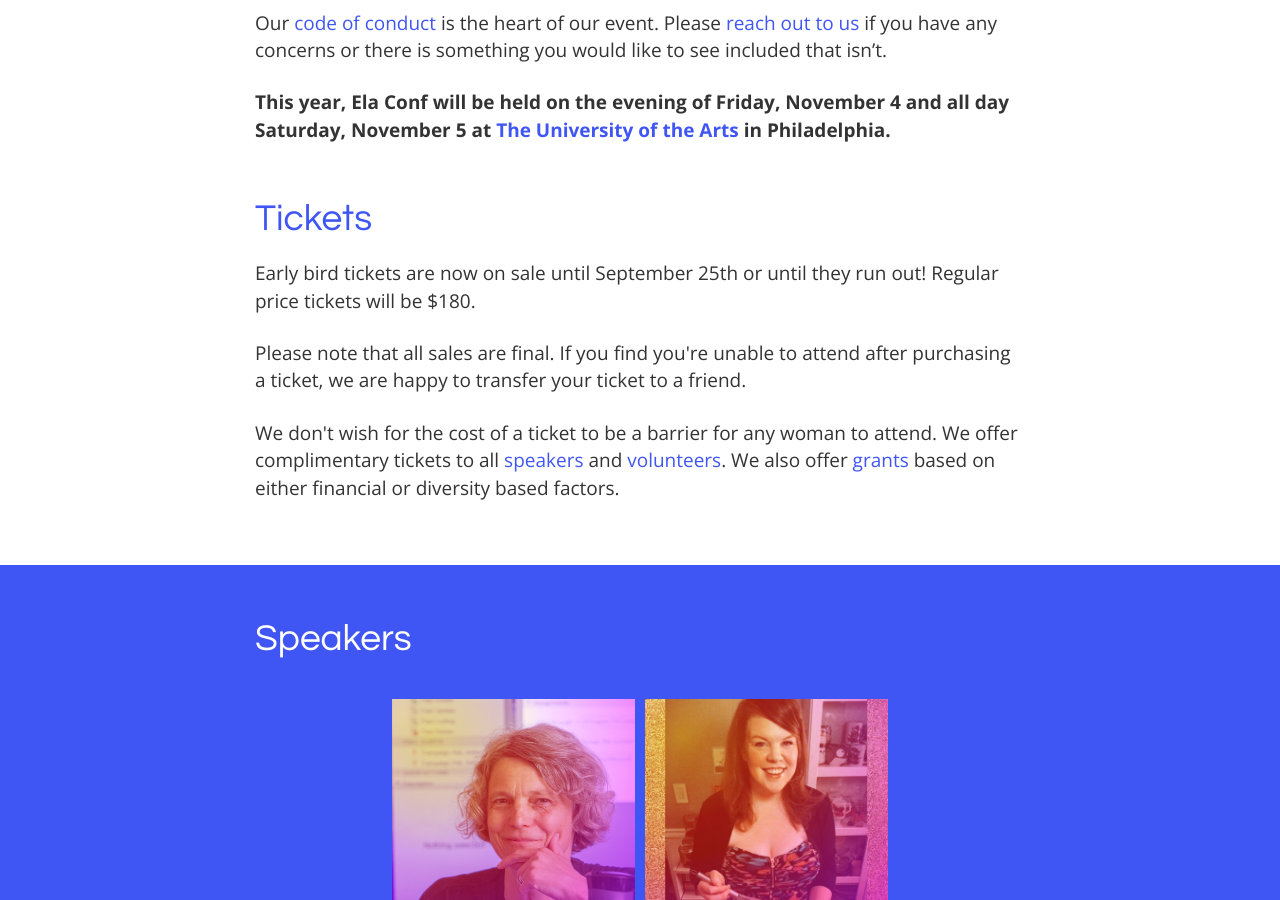
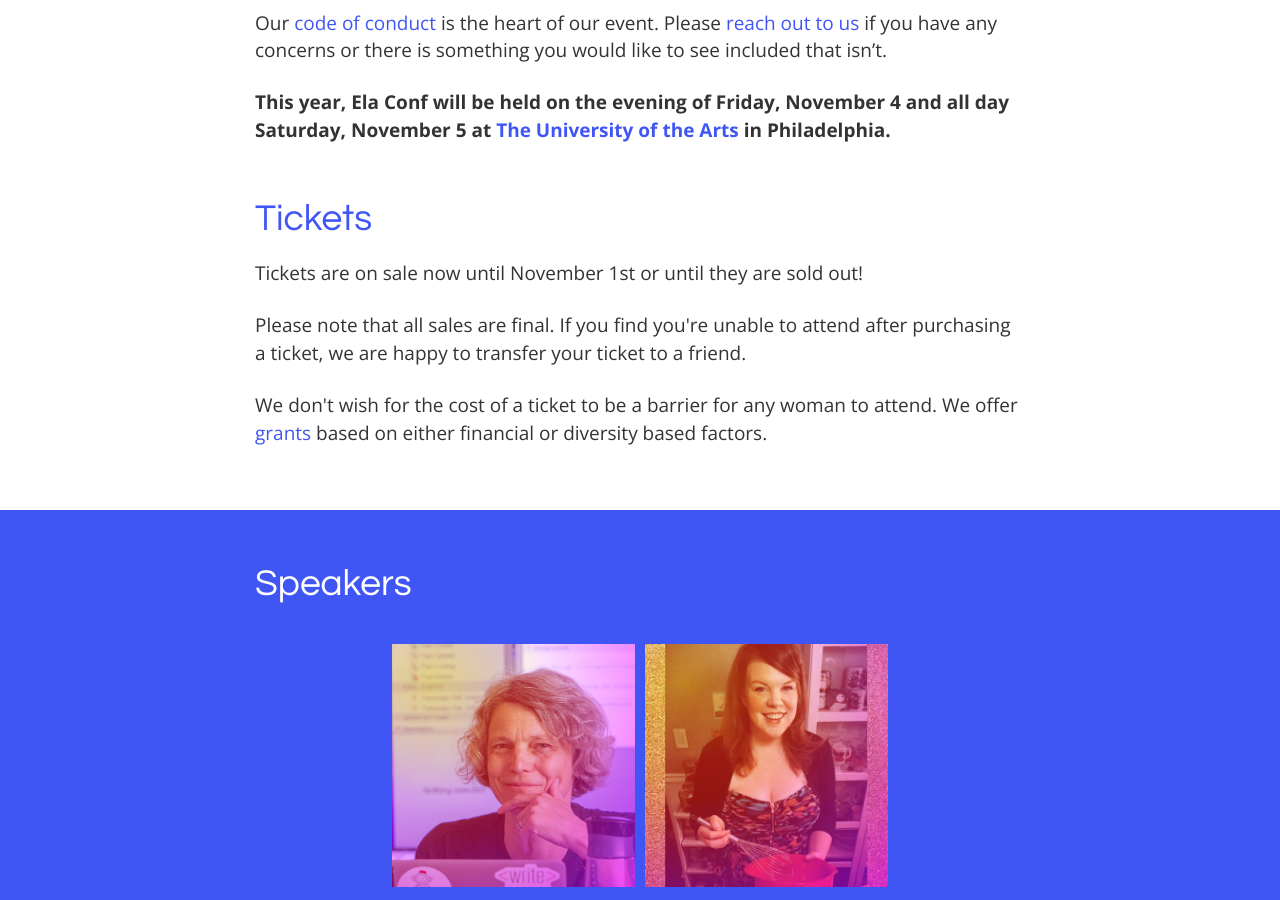
Before and after one commit to elaconf/elaconf.github.io, a Jekyll site: the page built from index.html, in a window 1280 px wide and 900 px high, scrolled down 1243 px. Built offline with Jekyll 4.4.1, drawn with Linux system fonts in a browser that asks for light colours; a script that is not in the unit is left out.

Commit message:
fix #55 (#70)

```diff
--- a/_includes/tickets.html
+++ b/_includes/tickets.html
@@ -1,4 +1,4 @@
-<p>Early bird tickets are now on sale until September 25th or until they run out! Regular price tickets will be $180.</p>
+<p>Tickets are on sale now until November 1st or until they are sold out!</p>
 <script async src="//widgets.nvite.com/1.5/tickets.js" data-resource="ea6a" style="margin-bottom: 2em;"></script>
 <p>Please note that all sales are final. If you find you're unable to attend after purchasing a ticket, we are happy to transfer your ticket to a friend.</p>
-<p>We don't wish for the cost of a ticket to be a barrier for any woman to attend. We offer complimentary tickets to all <a href="/proposals">speakers</a> and <a href="/volunteer">volunteers</a>. We also offer <a href="/grant">grants</a> based on either financial or diversity based factors.</p>
+<p>We don't wish for the cost of a ticket to be a barrier for any woman to attend. We offer <a href="/grant">grants</a> based on either financial or diversity based factors.</p>
```
